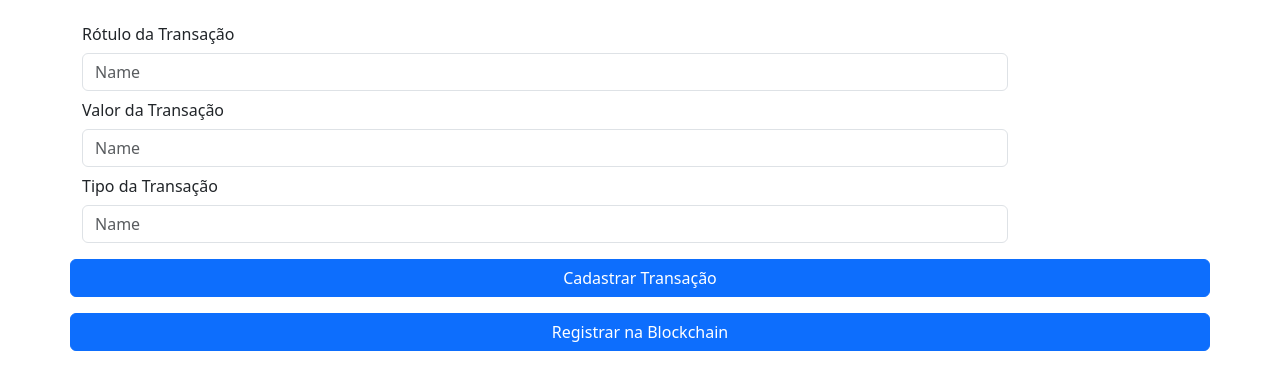
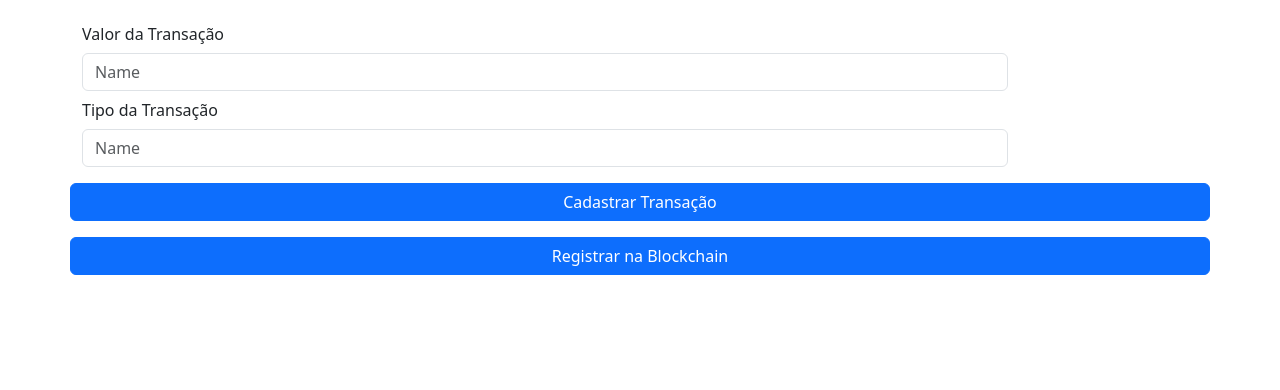
Before and after one commit to AlexDcoder/Blockchain, a plain HTML site: page resources/public/index.html in a window 1280 px wide. Drawn offline with nearby package versions, Linux system fonts and the light colour scheme.

```diff
--- a/templates/index.html
+++ b/resources/public/index.html
@@ -2,7 +2,6 @@
 <html lang="en">
 
 <head>
-    <title>Blockchain - Caçaco Coin</title>
     <!-- Required meta tags -->
     <meta charset="utf-8" />
     <meta name="viewport" content="width=device-width, initial-scale=1, shrink-to-fit=no" />
@@ -20,17 +19,15 @@
         <div class="container">
             <form style="margin-top: 15px;">
                 <div class="mb-3 row">
-                    <label for="inputName" class="col-4 col-form-label">Rótulo da Transação</label>
+
+                    <label for="valorTransacao" class="col-4 col-form-label">Valor da Transação</label>
                     <div class="col-10">
-                        <input type="text" class="form-control" name="inputName" id="inputName" placeholder="Name" />
+                        <input type="number" class="form-control" name="valorTransacao" id="inputName" placeholder="Name" />
                     </div>
-                    <label for="inputName" class="col-4 col-form-label">Valor da Transação</label>
+
+                    <label for="tipoTransacao" class="col-4 col-form-label">Tipo da Transação</label>
                     <div class="col-10">
-                        <input type="text" class="form-control" name="inputName" id="inputName" placeholder="Name" />
-                    </div>
-                    <label for="inputName" class="col-4 col-form-label">Tipo da Transação</label>
-                    <div class="col-10">
-                        <input type="text" class="form-control" name="inputName" id="inputName" placeholder="Name" />
+                        <input type="text" class="form-control" name="tipoTransacao" id="inputName" placeholder="Name" />
                     </div>
                 </div>
                 <div class="mb-3 row">
```
Also changed, not shown: 8 other files.
